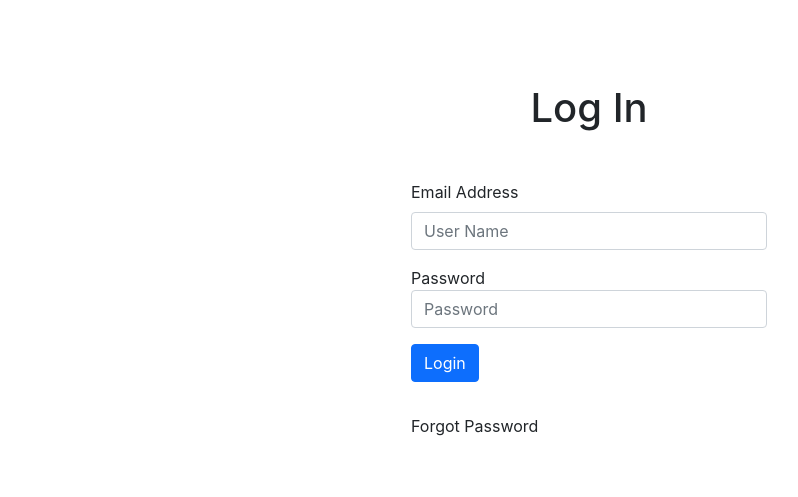
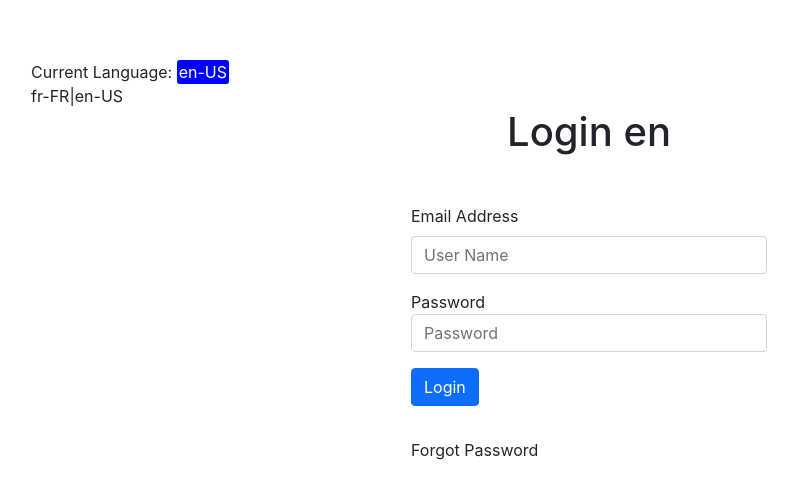
Before and after one commit to cynner-g/alliabce-credit-frontend, a Next.js app in the folder front-end/: page / in a window 1280 px wide. Shown: the part 139-636 px from the top of the page, without its empty margins (51-849 px from the left). Built offline with nearby package versions, Linux system fonts and the light colour scheme.

Commit message:
translation

```diff
--- /dev/null
+++ b/front-end/components/i18n/index.js
@@ -0,0 +1,22 @@
+const langTrans = {
+    "en-US": {
+        title: "Translated",
+        login: {
+            title: "Login en",
+            email: "Email Address",
+            password: "Password",
+        },
+
+    },
+    "fr-FR": {
+        title: "Vos nouvelles",
+        login:
+        {
+            title: "Login FR",
+            email: "User Name",
+            password: "Password",
+        },
+    },
+};
+
+export default langTrans;
--- a/front-end/next.config.js
+++ b/front-end/next.config.js
@@ -1,3 +1,14 @@
 module.exports = {
   reactStrictMode: true,
+  i18n: {
+    /**
+     * Provide the locales you want to support in your application
+     */
+    locales: ["en-US", "fr-FR", "es-ES"],
+    /**
+     * This is the default locale you want to be used when visiting
+     * a non-locale prefixed path e.g. `/hello`
+     */
+    defaultLocale: "en-US",
+  },
 }
--- a/front-end/pages/index.js
+++ b/front-end/pages/index.js
@@ -1,18 +1,56 @@
 import styles from '../styles/Home.module.css'
 import Link from 'next/link'
 import { useState } from 'react'
-export default function Login() {
+import { useRouter } from 'next/dist/client/router';
+
+
+import langTrans from './../components/i18n';
+
+
+
+export default function Login(props) {
   const [userName, setName] = useState("");
   const [password, setPassword] = useState("");
+  const { locale, locales, defaultLocale, asPath } = useRouter();
+  const { login } = langTrans[locale];
+
   return (
     <div className=" vertical-center">
       <div className="container">
-        <h1 className="mb-5 text-center">Log In</h1>
-        <div class="row">
+        <div>
+          <span>Current Language: </span>
+          <span
+            style={{
+              borderRadius: "3px",
+              backgroundColor: "blue",
+              color: "white",
+              padding: "2px",
+            }}
+          >
+            {locale}
+          </span> <br />
+          <Link
+            activeClassName={locale === "fr-FR"}
+            href={asPath}
+            locale="fr-FR"
+          >
+            fr-FR
+          </Link>
+          |
+          <Link
+            activeClassName={locale === "en-US"}
+            href={asPath}
+            locale="en-US"
+          >
+            en-US
+          </Link>
+        </div>
+        <h1 className="mb-5 text-center">{login.title}</h1>
+        <div className="row">
           <div className="col"></div>
           <div className="col align-self-center">
             <div className="mb-3">
-              <label htmlFor="username" className="form-label">Email Address</label>
+              <label htmlFor="username" className="form-label">{login.email}</label>
               <input className="form-control" type="text" id="username" placeholder="User Name" value={userName} onChange={(e) => setName(e.target.value)} />
             </div>
             <div className="mb-3">
```
Also changed, not shown: front-end/.eslintrc.json (added), 1 other file (tests, documents, lock files or other folders).
